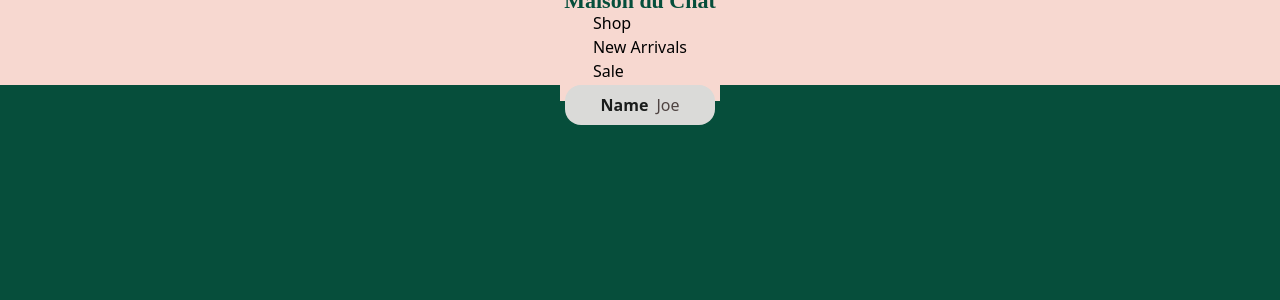
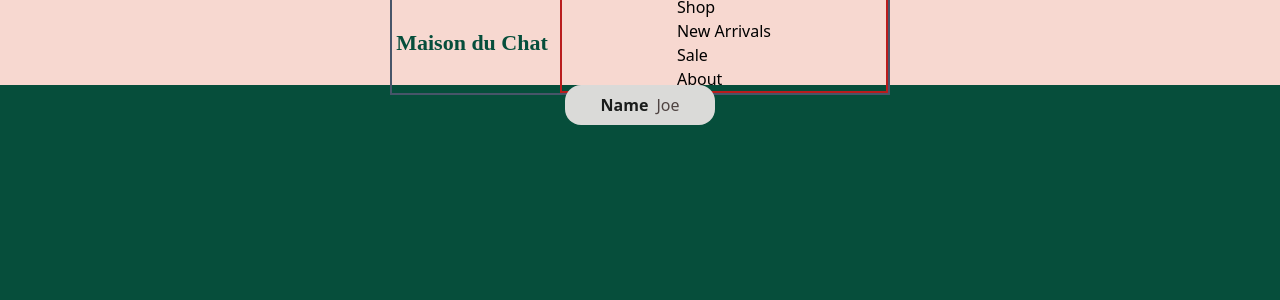
Before and after one commit to salino3/react-feline-elegance, a React (Vite) app: page / in a window 1280 px wide. Shown: the top 300 px of the page. Built offline with nearby package versions, Linux system fonts and the light colour scheme.

Commit message:
save changes

```diff
--- a/src/common-app/main-header/main-header.component.tsx
+++ b/src/common-app/main-header/main-header.component.tsx
@@ -1,20 +1,16 @@
 import clsx from "clsx";
+import { containerStyles } from "./styles";
 
 export const MainHeader: React.FC = () => {
-  const containerStyles = clsx(`
-        flex flex-row items-center justify-center
-        w-full bg-rfe-primary-container h-[85px]
-        `);
-
   const navStyles = clsx(`
         flex flex-row items-center justify-center
-        w-full bg-rfe-primary-container h-[85px]
+        border-red-700 border-2 w-full
         `);
 
   return (
     <header data-component="MainHeader" className={containerStyles}>
-      <div>
-        <h3 className="flex items-center justify-center w-[160px] h-[32px] text-rfe-title-pink font-bold font-[liberation-serif] text-[22px]">
+      <div className="flex flex-row justify-between items-center gap-2 w-[500px] flex-none  border-slate-600 border-2">
+        <h3 className="flex items-center justify-center min-w-[160px] h-[32px] text-rfe-title-pink font-bold font-[liberation-serif] text-[22px]">
           Maison du Chat
         </h3>
         <nav className={navStyles}>
--- /dev/null
+++ b/src/common-app/main-header/styles.ts
@@ -0,0 +1,7 @@
+import clsx from "clsx";
+
+export const containerStyles = clsx(`
+        flex flex-row items-center justify-center
+        w-full bg-rfe-primary-container h-[85px]
+
+        `);
```
